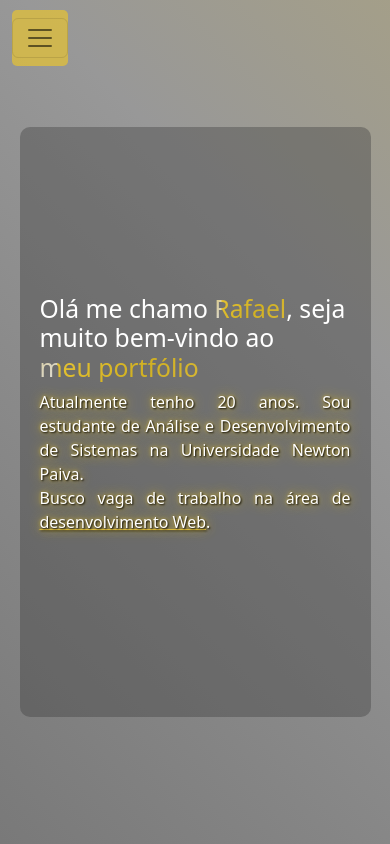
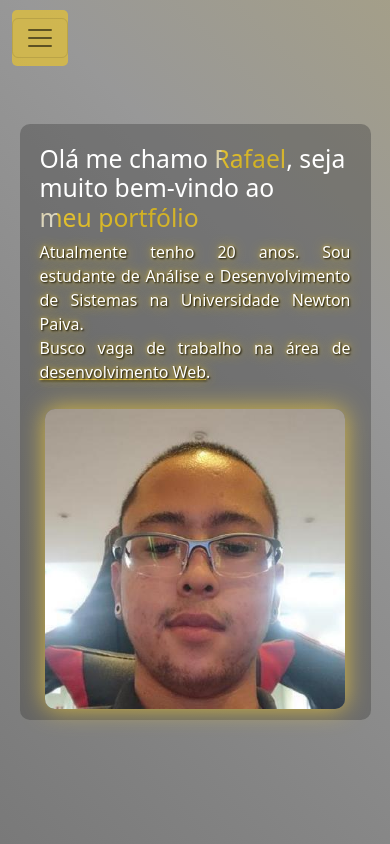
Before and after one commit to Rafael-China/Portifolio, a React (Create React App) app: page / in a window 390 px wide. Shown: the top 844 px of the page. Built offline with nearby package versions, Linux system fonts and the light colour scheme.

Commit message:
responsive

```diff
--- a/package.json
+++ b/package.json
@@ -9,7 +9,7 @@
     "particles.js": "^2.0.0",
     "react": "^18.2.0",
     "react-dom": "^18.2.0",
-    "react-scripts": "5.0.1",
+    "react-scripts": "^5.0.1",
     "react-slick": "^0.30.0",
     "slick-carousel": "^1.8.1",
     "web-vitals": "^2.1.4"
--- a/src/codes/contatos.js
+++ b/src/codes/contatos.js
@@ -11,7 +11,7 @@ const contatos = () => {
                 <div className='redesSociais'>
                     <h2>Redes Sociais</h2>
                     <div className='medias'>
-                        <p>rcnfuncional@gmail.com</p>
+                        <a href="mailto:rcnfuncional@gmail.com?subject=Portofólio" target='blank'><p>rcnfuncional@gmail.com</p></a>
                         <p>(31) 99816-5044</p>
                     </div>
                     <div className='mediasClicavel'>
--- a/src/styles/contatos.css
+++ b/src/styles/contatos.css
@@ -40,6 +40,10 @@
     align-items: center;
 }
 
+.medias a {
+    text-decoration: none;
+}
+
 .mediasClicavel {
     width: 100%;
     height: 100px;
@@ -67,19 +71,21 @@
 }
 
 @media only screen and (max-width: 768px) {
-    .divContatos{
+    .divContatos {
         flex-direction: column;
         height: 100vh;
         justify-content: none;
         margin-top: 50px;
     }
-    .redesSociais{
+
+    .redesSociais {
         width: 100%;
         max-height: 50vh;
         border-radius: 10px;
         margin-top: 10px;
     }
-    .email{
+
+    .email {
         width: 100%;
         max-height: 50vh;
         border-radius: 10px;
--- a/src/styles/main.css
+++ b/src/styles/main.css
@@ -84,7 +84,14 @@
 }
 
 @media only screen and (max-width: 768px) {
+    .wellcome{
+        flex-direction: column;
+        height: auto;
+        justify-content: center;
+        align-items: center;
+    }
+
     .divAvatar {
-        display: none;
+        width: 200px;
     }
 }
```
Also changed, not shown: 1 other file (tests, documents, lock files or other folders).
